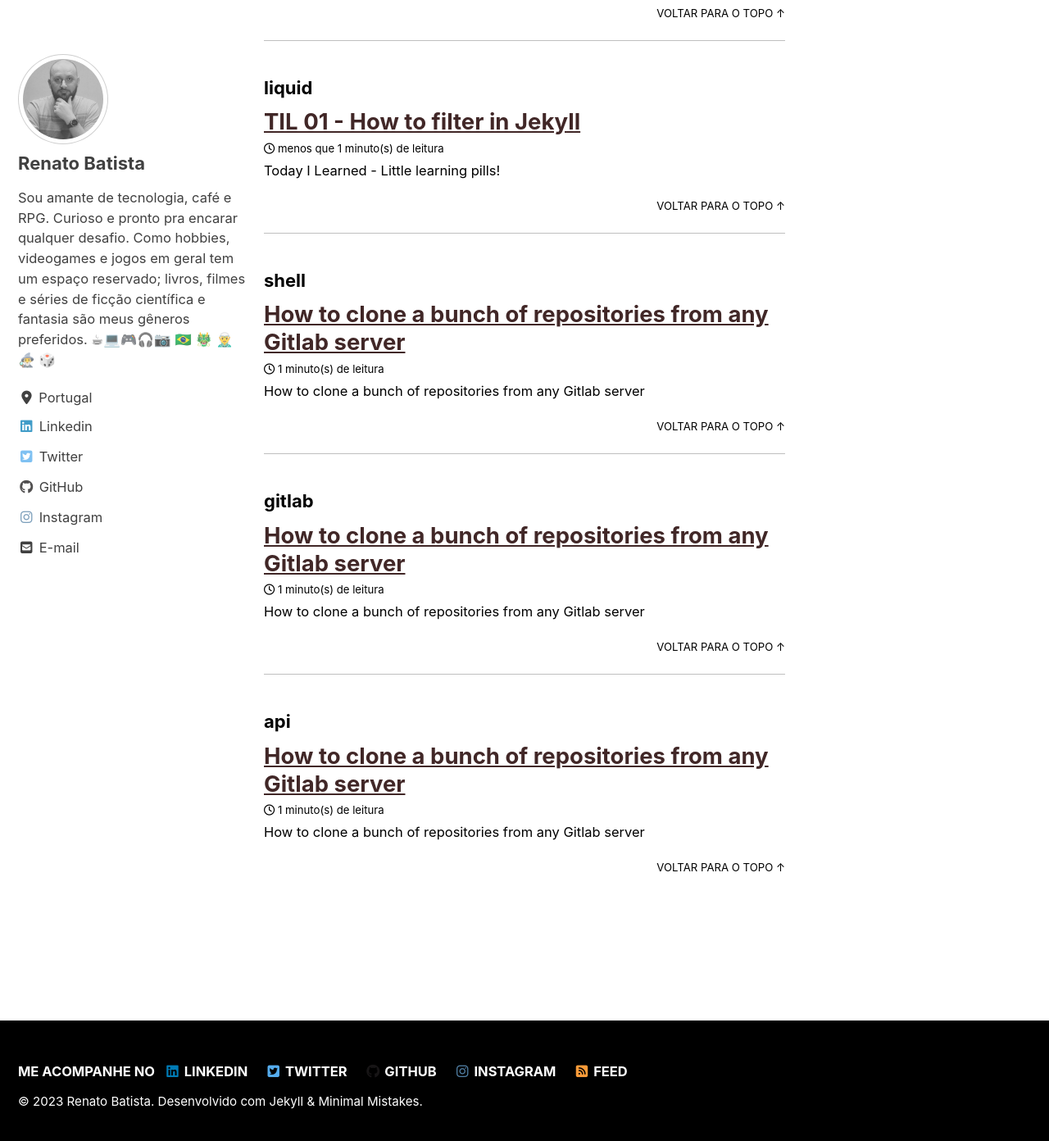
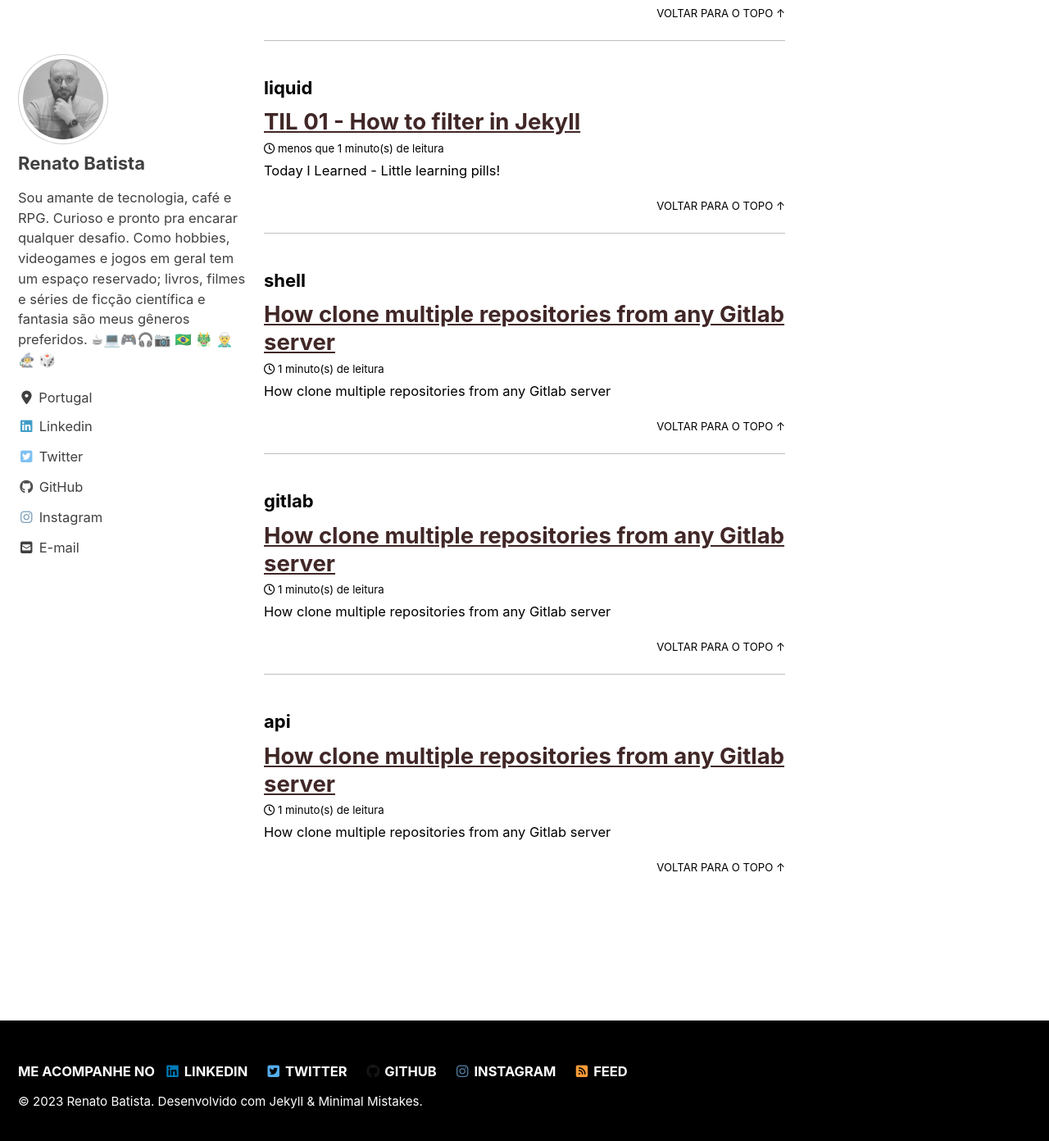
Before and after one commit to zenatuz/site, a Jekyll site: the page built from _pages/tags.md, in a window 1280 px wide and 1400 px high, scrolled down 8902 px. Shown: the top 1392 px of the window at 82% size. Built offline with Jekyll 4.4.1, drawn with Linux system fonts in a browser that asks for light colours; cached includes are drawn as plain includes; nearby versions of some CDN libraries.

Commit message:
fix title

```diff
--- a/_posts/2023-02-06-Gitlab-clone-repos.md
+++ b/_posts/2023-02-06-Gitlab-clone-repos.md
@@ -1,5 +1,5 @@
 ---
-title: How to clone a bunch of repositories from any Gitlab server
+title: How clone multiple repositories from any Gitlab server
 layout: single
 permalink: /blog/gitlab-clone-repos
 date: '2023-02-06'
@@ -10,7 +10,7 @@ tags:
 classes: wide
 author_profile: true
 
-excerpt: "How to clone a bunch of repositories from any Gitlab server"
+excerpt: "How clone multiple repositories from any Gitlab server"
 
 header:
     overlay_image: /assets/images/splash/pankaj-patel-ZV_64LdGoao-unsplash.jpg
```
